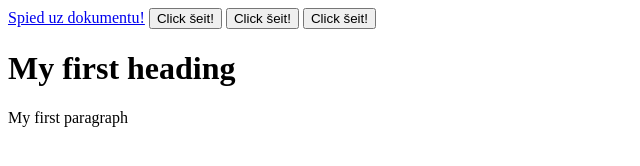
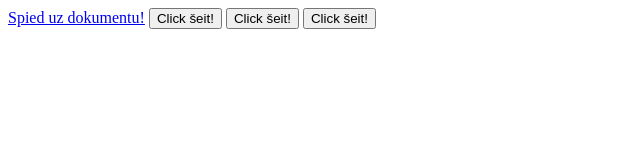
Before and after one commit to MiniMinMeme/Jauns, a plain HTML site: page bumba.html in a window 1280 px wide. Shown: the whole page, without its empty margins (0-640 px from the left). Drawn offline with Linux system fonts and the light colour scheme.

Commit message:
Update bumba.html

```diff
--- a/bumba.html
+++ b/bumba.html
@@ -6,8 +6,6 @@
 <button type="submit">Click šeit!</button>
 <button type="reset">Click šeit!</button>
 <button type="button" onclick="alert('Oh oooh! Tu uzspiedi uz pogas!')">Click šeit!</button>
-<h1>My first heading</h1>
-<p>My first paragraph</p>
 
 </body>
 </html>
```
